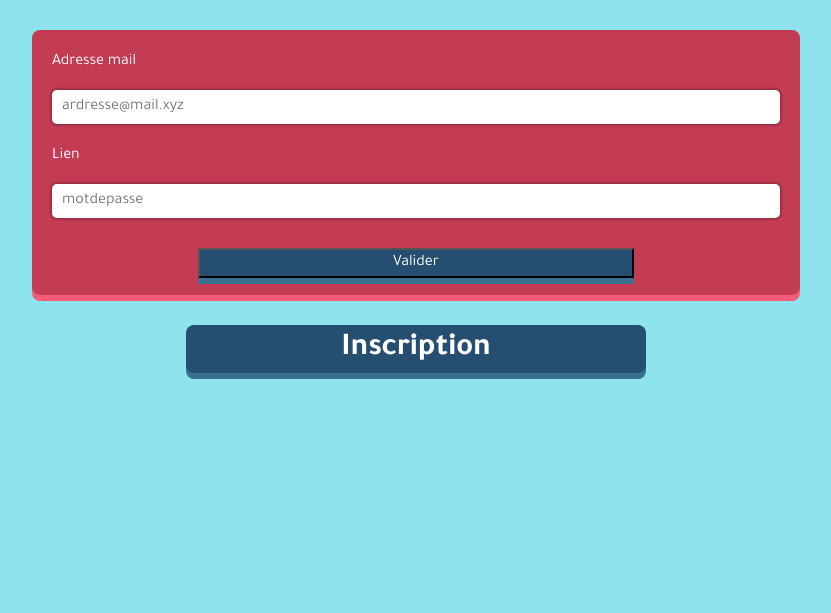
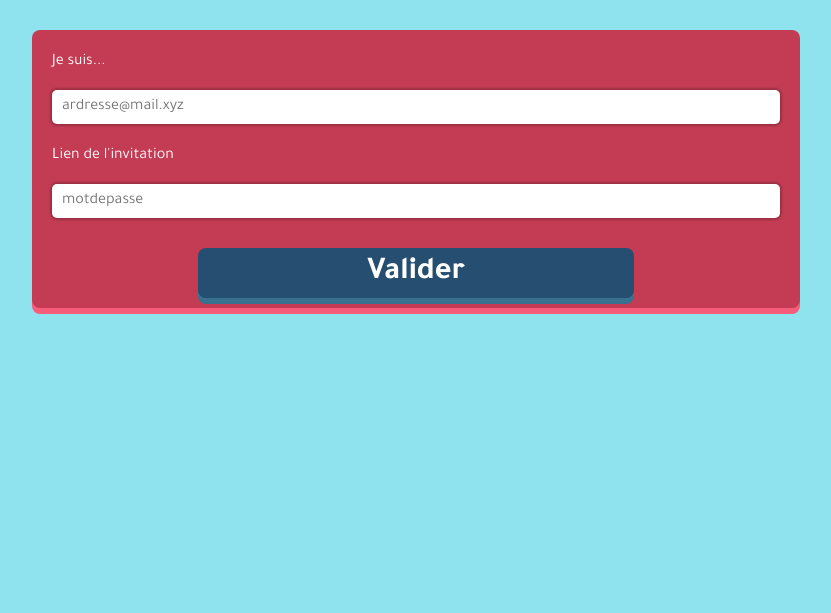
Before and after one commit to Recursived/24h-DUT-Info-2018-Reunionou, a PHP site: page /view/invitationView.php in a window 1280 px wide. Shown: the top 613 px of the page, without its empty margins (224-1055 px from the left). Run offline with PHP 8.4, Linux system fonts and the light colour scheme; some libraries are stand-ins or nearby versions.

Commit message:
Invit encore

```diff
--- a/view/invitationView.php
+++ b/view/invitationView.php
@@ -11,23 +11,14 @@ ob_start();
 
 		<div id=Log-form class="opened">
 			<form action=post>
-				<p>Adresse mail</p>
+				<p>Je suis...</p>
 				<input class=input type="mail" name="login" placeholder="ardresse@mail.xyz">
-				<p>Lien</p>
+				<p>Lien de l'invitation</p>
 				<input class=input type="password" name="pwd" placeholder="motdepasse">
-				<input class=submit type="submit" value=Valider>
+				<input class="submit button" type="submit" value=Valider>
 			</form>
 		</div>
 
-		<div id="Reg-button" class=button onclick="opening('Reg-form', 'Reg-button')">
-			Inscription
-		</div>
-		<div id=Reg-form>
-			<form action=post>
-				<input class=input type="mail" name="login" placeholder="ardresse@mail.xyz">
-				<input class=input type="password" name="pwd" placeholder="Mot de passe">
-			</form>
-		</div>
 
 	</div>
 
```
